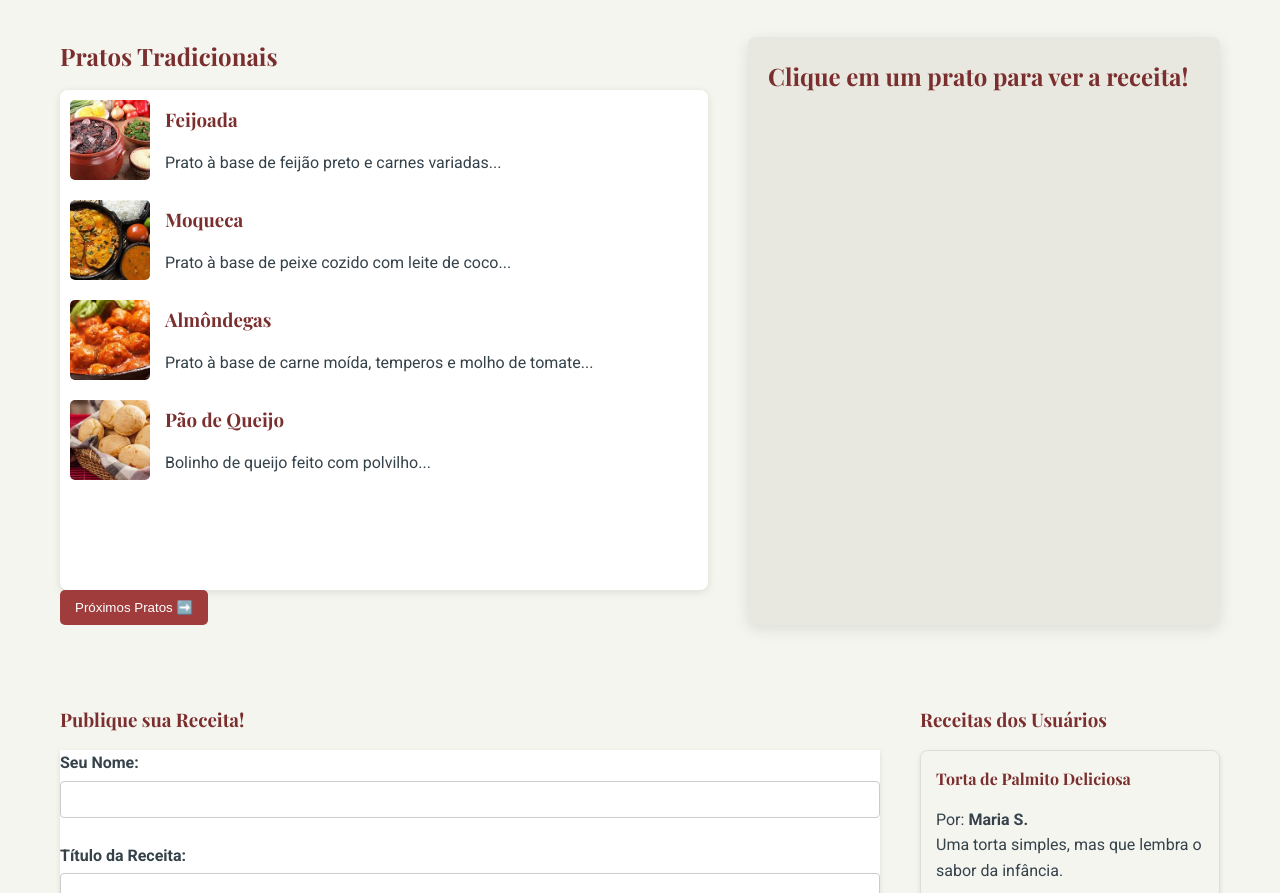
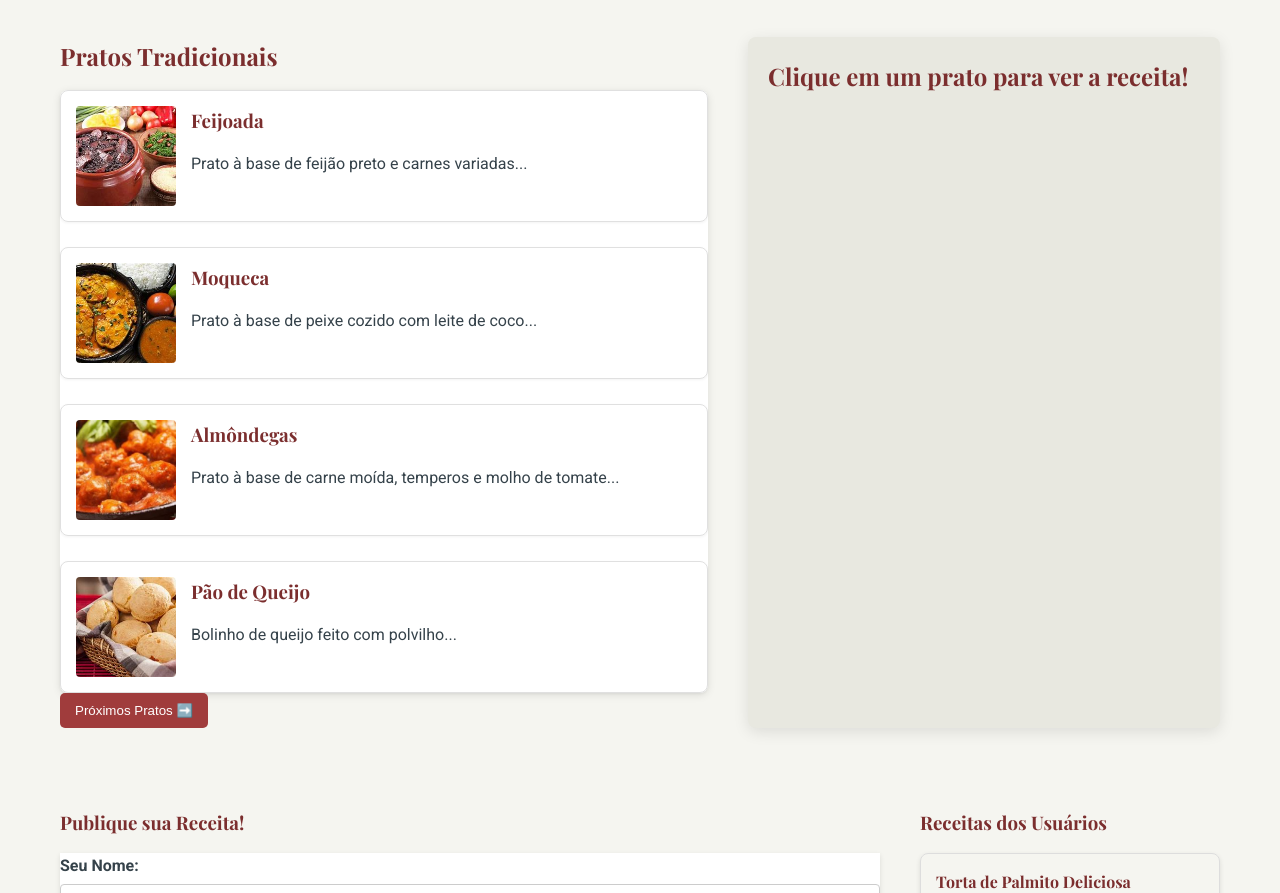
Before and after one commit to jardelMessias39/comida-tipica-brasil, a plain HTML site: page index.html in a window 1280 px wide. Shown: the part 865-1758 px from the top of the page. Drawn offline with nearby package versions, Linux system fonts and the light colour scheme; a web font is replaced by a local one.

Commit message:
esta pronta

```diff
--- a/script.js
+++ b/script.js
@@ -42,8 +42,8 @@ const dadosReceitas = {
     caisdavitoria: {
         titulo: "Caís da Vitória (Variação de Peixe Baiano)",
         imagem: "caís-da-vitoria.jpg",
-        ingredientes: "Filé de peixe branco, pimentões, tomate, cebola, azeite de oliva, limão e temperos frescos.",
-        preparo: "Prato levemente cozido. Marine o peixe. Cozinhe em fogo brando com os vegetais. Servir com arroz e pirão."
+        ingredientes: "Pegue os Camarões Rosas limpos e tratados, pimentões, tomate, cebola, azeite de oliva, limão e temperos frescos.",
+        preparo: "Prato levemente cozido. Marine os Camarões Rosas e cozinhe em fogo lento. Refogue os temperos. Cozinhe em fogo brando com os vegetais. Servir com arroz e pirão."
     },
     bobodecamarao: {
         titulo: "Bobó de Camarão Cremoso",
--- a/styles.css
+++ b/styles.css
@@ -276,18 +276,27 @@ footer {
     box-shadow: 0 2px 8px rgba(0, 0, 0, 0.1);
     min-height: 500px;
 }
-
+.comidas-lista.grupo-pratos {
+    display: flex;
+    flex-direction: column; /* <--- ESSENCIAL: Garante o layout vertical */
+    gap: 25px; /* Adiciona espaçamento entre um prato e outro */
+}
 /* CORREÇÃO CHAVE: Define altura e largura fixas para o item e a imagem */
 .comida-item {
-    display: flex;
-    align-items: center;
-    gap: 15px;
-    padding: 10px;
-    cursor: pointer;
-    transition: background-color 0.3s, transform 0.3s;
-    border-radius: 5px;
-    /* NOVO: Altura fixa para todos os itens da lista, evitando flutuação */
-    min-height: 100px;
+    width: 100%; /* Garante que o item ocupe a largura total do contêiner pai */
+    display: flex; /* Mantém a imagem e o texto alinhados dentro do próprio prato */
+    align-items: flex-start; /* Alinha a imagem e o texto no topo */
+    padding: 15px;
+    border: 1px solid #e0e0e0; /* Opcional: borda leve para separar os itens */
+    border-radius: 8px;
+    box-shadow: 0 1px 3px rgba(0, 0, 0, 0.05);
+}
+.comida-item .img-comida {
+    width: 100px; /* Define um tamanho fixo para a imagem */
+    height: 100px;
+    object-fit: cover; /* Garante que a imagem preencha o espaço sem distorcer */
+    border-radius: 4px;
+    margin-right: 15px;
 }
 
 /* CORREÇÃO CHAVE: Imagens com tamanho fixo */
```
